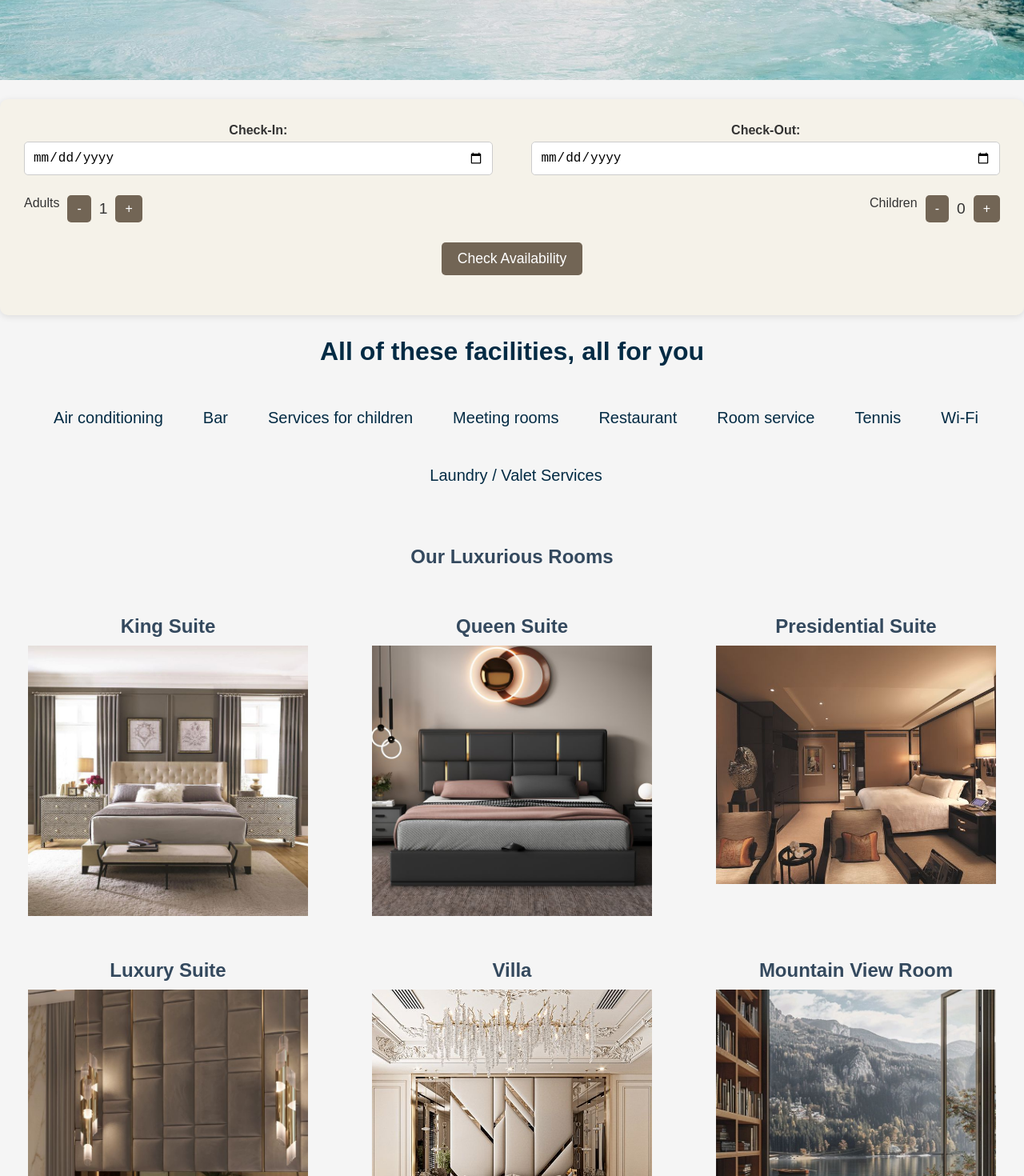
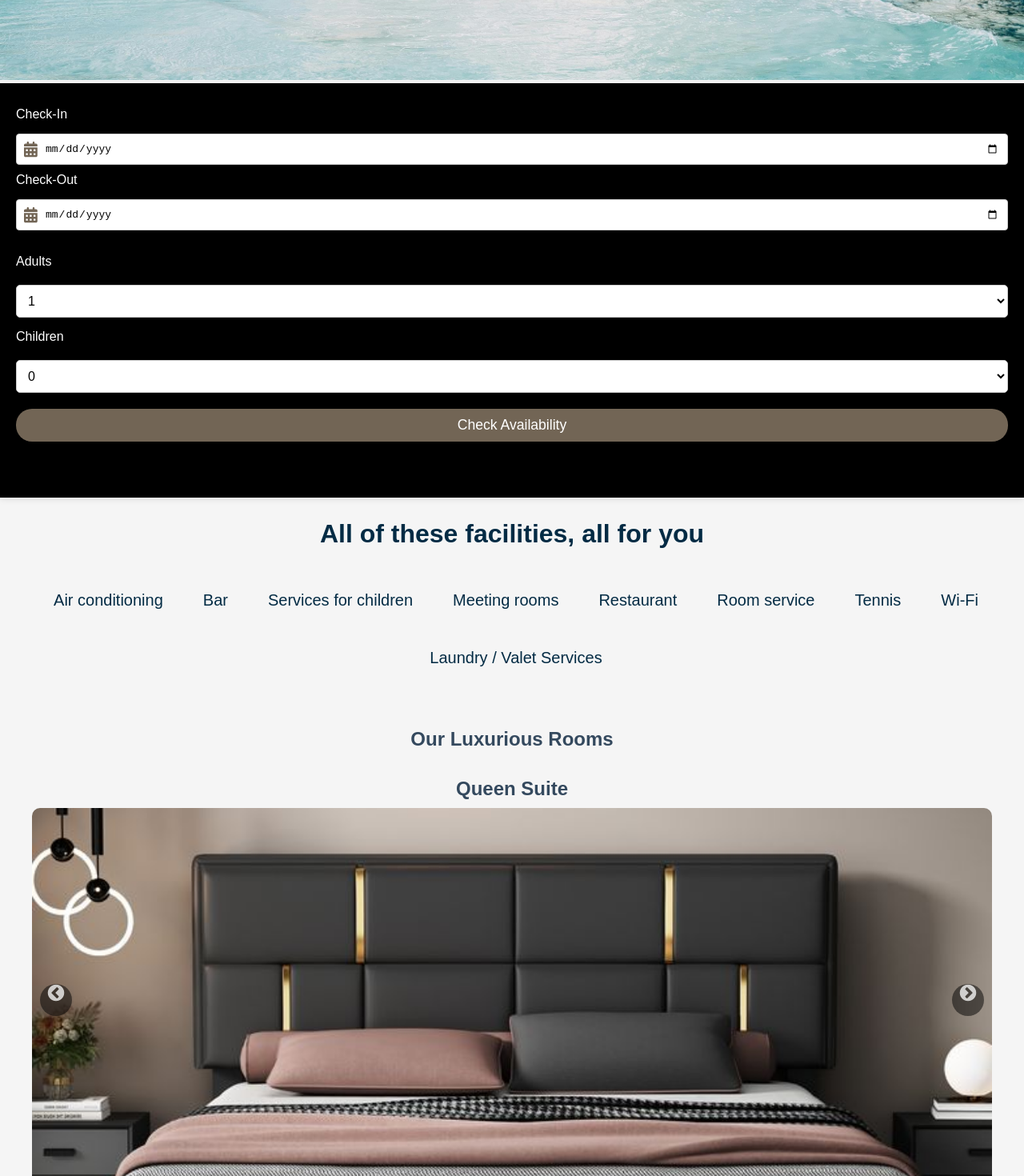
Before and after one commit to TshepoMadira/Hotel-Booking-App2, a React app: page / in a window 1280 px wide. Shown: the part 780-2250 px from the top of the page at 80% size. Built offline with nearby package versions, Linux system fonts and the light colour scheme; the HTML template or start-up script is replaced by a standard one.

Commit message:
Remove horizontal margin and adjust padding to make booking form background touch screen edges

```diff
--- a/package.json
+++ b/package.json
@@ -17,13 +17,15 @@
     "@react-three/fiber": "^8.17.10",
     "@reduxjs/toolkit": "^2.3.0",
     "firebase": "^10.14.1",
+    "flatpickr": "^4.6.13",
     "prop-types": "^15.8.1",
     "react": "^18.3.1",
     "react-dom": "^18.3.1",
+    "react-flatpickr": "^3.10.13",
     "react-icons": "^5.4.0",
     "react-redux": "^9.1.2",
     "react-router-dom": "^6.27.0",
-    "react-slick": "^0.30.2",
+    "react-slick": "^0.30.3",
     "redux": "^5.0.1",
     "slick-carousel": "^1.8.1",
     "three": "^0.169.0"
--- a/src/components/Bookingform.css
+++ b/src/components/Bookingform.css
@@ -1,88 +1,143 @@
+body {
+    margin: 0;
+    overflow-x: hidden;
+  }
+
+  html {
+    overflow-x: hidden;
+  }
+
   .booking-form {
-    background-color: #f5f2e9;
-    border-radius: 10px;
+    background-color: black;
+    color: white;
+
     box-shadow: 0 2px 8px rgba(0, 0, 0, 0.1);
-    padding: 30px;
-    max-width: 1600px;
-    margin: 20px auto;
+    padding: 30px 20px;
+    width: 100%;
+    box-sizing: border-box;
     font-family: 'Arial', sans-serif;
-
-
+    display: flex;
+    flex-direction: column;
+    gap: 20px;
   }
 
   .date-picker {
     display: flex;
-    justify-content: space-between;
-    margin-bottom: 25px;
+    flex-direction: column;
+    gap: 15px;
   }
 
-.label-Check-In, .label-Check-Out {
+  .date-label {
+    font-weight: 500;
+    color: white;
+    margin-bottom: 5px;
+    text-align: left;
+  }
+
+  .date-input-container {
+    position: relative;
+    display: flex;
+    align-items: center;
+  }
+
+  .date-icon {
+    position: absolute;
+    left: 10px;
+    color: #726555;
+    font-size: 1.2em;
+    pointer-events: none;
+  }
+
+  .date-input {
+    padding: 10px 10px 10px 35px;
+    border: 1px solid #ccc;
+
+    font-size: 1em;
+    transition: border-color 0.3s;
+    width: 100%;
+    background-color: white;
+    color: black;
+  }
+
+  .date-input:focus {
+    outline: none;
+    border-color: #726555;
+  }
+
+  .guests-container {
     display: flex;
     flex-direction: column;
-    width: 48%;
+    gap: 15px;
   }
 
-input[type="date"] {
+  .guest-group {
+    display: flex;
+    flex-direction: column;
+    gap: 5px;
+  }
+
+  .guest-label {
+    font-weight: 500;
+    color: white;
+    text-align: left;
+  }
+
+  .guest-select {
     padding: 10px;
     border: 1px solid #ccc;
     border-radius: 5px;
     font-size: 1em;
+    background-color: white;
+    color: black;
+    cursor: pointer;
     transition: border-color 0.3s;
+    width: 100%;
   }
 
-input[type="date"]:focus {
+  .guest-select:focus {
     outline: none;
+    border-color: #726555;
   }
 
-.guests-container {
-    margin-bottom: 25px;
-}
-
-.guests {
-    display: flex;
-    justify-content: space-between;
-}
-
-.guest-group {
-    display: flex;
-    align-items: center;
-}
-
-.Label {
-    margin-right: 10px;
-    font-weight: 500;
-    color: #333;
-}
-
-button {
-    background-color: #726555;
-    color: white;
-    border: none;
-    border-radius: 5px;
-    padding: 8px 12px;
-    cursor: pointer;
-    transition: background-color 0.3s;
-    font-size: 1em;
-}
-
-.number {
-    margin: 0 10px;
-    font-size: 1.2em;
-    color: #333;
-}
-
-.check-availability-button {
+  .checck-availabilityy {
     background-color: #726555;
     padding: 10px;
     color: white;
     border: none;
-    border-radius: 5px;
+    border-radius: 20px;
     cursor: pointer;
-
     font-size: 1.1em;
     transition: background-color 0.3s;
+    width: 100%;
   }
 
-.check-availability-button:hover {
-    background-color: #2c2925;
+
+
+  .rooms-list {
+    margin-top: 20px;
   }
+
+  .room-item {
+    background-color: white;
+    padding: 15px;
+    border-radius: 5px;
+    box-shadow: 0 2px 8px rgba(0, 0, 0, 0.1);
+    margin-bottom: 15px;
+    color: black;
+  }
+
+  .room-item h3 {
+    margin: 0 0 10px;
+    font-size: 1.5em;
+    color: #333;
+  }
+
+  .room-item p {
+    margin: 5px 0;
+    color: #555;
+  }
+
+  .room-item img {
+    border-radius: 5px;
+    margin-top: 10px;
+  }
--- a/src/components/Bookingform.jsx
+++ b/src/components/Bookingform.jsx
@@ -2,6 +2,8 @@ import React, { useState } from 'react';
 import './Bookingform.css';
 import { collection, getDocs } from 'firebase/firestore';
 import { db } from './Firebase';
+import { FontAwesomeIcon } from '@fortawesome/react-fontawesome';
+import { faCalendarAlt } from '@fortawesome/free-solid-svg-icons';
 
 const BookingForm = () => {
   const [numAdults, setNumAdults] = useState(1);
@@ -10,24 +12,19 @@ const BookingForm = () => {
   const [checkOutDate, setCheckOutDate] = useState('');
   const [rooms, setRooms] = useState([]);
 
-  const increment = (setter, value) => setter(value + 1);
-  const decrement = (setter, value) => {
-    if (value > 0) setter(value - 1);
-  };
-
   const today = new Date().toISOString().split('T')[0];
 
   const checkAvailability = async () => {
     const roomsCollection = collection(db, 'accommodations');
     const roomsSnapshot = await getDocs(roomsCollection);
-    const roomsList = roomsSnapshot.docs.map(doc => ({
+    const roomsList = roomsSnapshot.docs.map((doc) => ({
       id: doc.id,
-      ...doc.data()
+      ...doc.data(),
     }));
 
     console.log('All Rooms:', roomsList);
 
-    const filteredRooms = roomsList.filter(room => {
+    const filteredRooms = roomsList.filter((room) => {
       return room.available === true;
     });
 
@@ -38,48 +35,72 @@ const BookingForm = () => {
 
   return (
     <div className="booking-form">
+
       <div className="date-picker">
-        <label className='label-Check-In'>
-          Check-In:
+        <label className="date-label">Check-In</label>
+        <div className="date-input-container">
+          <FontAwesomeIcon icon={faCalendarAlt} className="date-icon" />
           <input
             type="date"
             value={checkInDate}
             onChange={(e) => setCheckInDate(e.target.value)}
             min={today}
+            className="date-input"
           />
-        </label>
-        <label className='label-Check-Out'>
-          Check-Out:
+        </div>
+        <label className="date-label">Check-Out</label>
+        <div className="date-input-container">
+          <FontAwesomeIcon icon={faCalendarAlt} className="date-icon" />
           <input
             type="date"
             value={checkOutDate}
             onChange={(e) => setCheckOutDate(e.target.value)}
             min={checkInDate || today}
+            className="date-input"
           />
-        </label>
-      </div>
-      <div className="guests-container">
-        <div className="guests">
-          <div className="guest-group">
-            <label className="Label">Adults</label>
-            <button onClick={() => decrement(setNumAdults, numAdults)}>-</button>
-            <span className="number">{numAdults}</span>
-            <button onClick={() => increment(setNumAdults, numAdults)}>+</button>
-          </div>
-          <div className="guest-group">
-            <label className="Label">Children</label>
-            <button onClick={() => decrement(setNumChildren, numChildren)}>-</button>
-            <span className="number">{numChildren}</span>
-            <button onClick={() => increment(setNumChildren, numChildren)}>+</button>
-          </div>
         </div>
       </div>
 
-      <button className="check-availability-button" onClick={checkAvailability}>
+
+      <div className="guests-container">
+        <div className="guest-group">
+          <label className="guest-label">Adults</label>
+          <select
+            value={numAdults}
+            onChange={(e) => setNumAdults(Number(e.target.value))}
+            className="guest-select"
+          >
+            {[...Array(6).keys()].map((num) => (
+              <option key={num} value={num}>
+                {num}
+              </option>
+            ))}
+          </select>
+        </div>
+        <div className="guest-group">
+          <label className="guest-label">Children</label>
+          <select
+            value={numChildren}
+            onChange={(e) => setNumChildren(Number(e.target.value))}
+            className="guest-select"
+          >
+            {[...Array(6).keys()].map((num) => (
+              <option key={num} value={num}>
+                {num}
+              </option>
+            ))}
+          </select>
+        </div>
+      </div>
+
+
+      <button className="checck-availabilityy" onClick={checkAvailability}>
         Check Availability
       </button>
+
+
       <div className="rooms-list">
-        {rooms.map(room => (
+        {rooms.map((room) => (
           <div key={room.id} className="room-item">
             <h3>{room.name}</h3>
             <p>{room.description}</p>
--- a/src/components/Homepage.jsx
+++ b/src/components/Homepage.jsx
@@ -1,5 +1,8 @@
 import React from "react";
 import { useNavigate } from "react-router-dom";
+import Slider from "react-slick";
+import "slick-carousel/slick/slick.css";
+import "slick-carousel/slick/slick-theme.css";
 import "./homepage.css";
 import Footer from "./footer";
 import BookingForm from "./Bookingform";
@@ -9,7 +12,7 @@ const Homepage = () => {
 
   const testimonials = [
     {
-      name: "Alice Johnson",
+      name: "Lucky Dlamini",
       text: "This is a lovely hotel in all sense of the word. Our room was very comfortable and the view was stunning.",
     },
     {
@@ -21,7 +24,7 @@ const Homepage = () => {
       text: "Luxurious rooms and a stunning view. Highly recommend the King Suite!",
     },
     {
-      name: "Michael Smith",
+      name: "Tshepo Le Roux",
       text: "An unforgettable experience! The staff were incredibly welcoming and attentive.",
     },
   ];
@@ -29,6 +32,74 @@ const Homepage = () => {
   const handleBookNow = () => {
     navigate("/checkavailabilityrooms");
   };
+
+  const roomOffers = [
+    {
+      title: "King Suite",
+      image: "src/assets/images/Bernhardt Maxime King Upholstered Wing Panel Bed in Cream _ Wood _ Nebraska Furniture Mart.jpeg",
+      description: "- Two bathrooms with double sink vanity\n- Flat screen TV\n- Full size sofa with lounge chairs\n- Free Uncapped wifi\n- Private Balcony",
+    },
+    {
+      title: "Queen Suite",
+      image: "src/assets/images/Queen Size Lift Up Storage Bed Frame Upholstered Platform Bed with Gas Lift up Hydraulic Storage and Gold Stripes Headboard.jpeg",
+      description: "- Queen size bed with plush pillows and high-quality linens\n- Spacious bathroom with separate shower and bathtub\n- Flatscreen TV with premium channels",
+    },
+    {
+      title: "Presidential Suite",
+      image: "src/assets/images/Design firm Gettys and The Peninsula Hong Kong redefine the luxury travel experience.jpeg",
+      description: "- Comfortable bed\n- Single vanity with high-end fixtures\n- Complimentary breakfast\n- Flat screen TV with premium channels\n- Sofa bed for extra sleep",
+    },
+    {
+      title: "Luxury Suite",
+      image: "src/assets/images/Luxury Bedroom Interior Design Projects.jpeg",
+    },
+    {
+      title: "Villa",
+      image: "src/assets/images/L U X U R I O U S.jpeg",
+    },
+    {
+      title: "Mountain View Room",
+      image: "src/assets/images/Mountain Retreat.jpeg",
+    },
+    {
+      title: "Honeymoon Suite",
+      image: "src/assets/images/5f3d5ed3-d71e-463f-9048-03f9a79372de.jpeg",
+    },
+  ];
+
+  const settings = {
+    dots: true,
+    infinite: true,
+    speed: 500,
+    slidesToShow: 1,
+    slidesToScroll: 1,
+    autoplay: true,
+    autoplaySpeed: 5000,
+    nextArrow: <SampleNextArrow />,
+    prevArrow: <SamplePrevArrow />,
+  };
+
+  function SampleNextArrow(props) {
+    const { className, style, onClick } = props;
+    return (
+      <div
+        className={className}
+        style={{ ...style, display: "block", borderRadius: "50%" }}
+        onClick={onClick}
+      />
+    );
+  }
+
+  function SamplePrevArrow(props) {
+    const { className, style, onClick } = props;
+    return (
+      <div
+        className={className}
+        style={{ ...style, display: "block", borderRadius: "50%" }}
+        onClick={onClick}
+      />
+    );
+  }
 
   return (
     <div className="home-page">
@@ -54,39 +125,27 @@ const Homepage = () => {
           <li><i className="fas fa-cocktail"></i> Bar</li>
           <li><i className="fas fa-child"></i> Services for children</li>
           <li><i className="fas fa-handshake"></i> Meeting rooms</li>
-
           <li><i className="fas fa-utensils"></i> Restaurant</li>
           <li><i className="fas fa-concierge-bell"></i> Room service</li>
           <li><i className="fas fa-tennis-ball"></i> Tennis</li>
-
           <li><i className="fas fa-wifi"></i> Wi-Fi</li>
-
           <li><i className="fas fa-tshirt"></i> Laundry / Valet Services</li>
-
         </ul>
       </div>
 
       <div className="container">
         <h3>Our Luxurious Rooms</h3>
-        <div className="room-offers">
-          {[
-            { title: "King Suite", image: "src/assets/images/Bernhardt Maxime King Upholstered Wing Panel Bed in Cream _ Wood _ Nebraska Furniture Mart.jpeg", description: "- Two bathrooms with double sink vanity\n- Flat screen TV\n- Full size sofa with lounge chairs\n- Free Uncapped wifi\n- Private Balcony" },
-            { title: "Queen Suite", image: "src/assets/images/Queen Size Lift Up Storage Bed Frame Upholstered Platform Bed with Gas Lift up Hydraulic Storage and Gold Stripes Headboard.jpeg", description: "- Queen size bed with plush pillows and high-quality linens\n- Spacious bathroom with separate shower and bathtub\n- Flatscreen TV with premium channels" },
-            { title: "Presidential Suite", image: "src/assets/images/Design firm Gettys and The Peninsula Hong Kong redefine the luxury travel experience.jpeg", description: "- Comfortable bed\n- Single vanity with high-end fixtures\n- Complimentary breakfast\n- Flat screen TV with premium channels\n- Sofa bed for extra sleep" },
-            { title: "Luxury Suite", image: "src/assets/images/Luxury Bedroom Interior Design Projects.jpeg" },
-            { title: "Villa", image: "src/assets/images/L U X U R I O U S.jpeg" },
-            { title: "Mountain View Room", image: "src/assets/images/Mountain Retreat.jpeg" },
-            { title: "Honeymoon Suite", image: "src/assets/images/5f3d5ed3-d71e-463f-9048-03f9a79372de.jpeg" }
-          ].map((room, index) => (
+        <Slider {...settings}>
+          {roomOffers.map((room, index) => (
             <div className="room-container" key={index}>
               <h3>{room.title}</h3>
               <img src={room.image} alt={room.title} className="room-image" />
               <div className="room-description">
-
+                <p>{room.description}</p>
               </div>
             </div>
           ))}
-        </div>
+        </Slider>
       </div>
 
       <div className="testimonials">
--- a/src/components/homepage.css
+++ b/src/components/homepage.css
@@ -28,36 +28,35 @@
 
 .container {
   padding: 20px;
-}
-
-.room-offers {
-  display: flex;
-  justify-content: space-between;
-  flex-wrap: wrap;
-  margin: 20px 0;
+  max-width: 1200px;
+  margin: 0 auto;
 }
 
 .room-container {
-  width: 32%;
-  max-width: 350px;
-  height: 400px;
-  margin: 15px;
+  width: 100%;
+  height: 600px;
+  margin: 0;
   display: flex;
   flex-direction: column;
   align-items: center;
+  justify-content: center;
   box-sizing: border-box;
   overflow: hidden;
 }
 
-.room-container img {
+.room-image {
   width: 100%;
   height: 100%;
   object-fit: cover;
+  border-radius: 10px;
 }
 
 .room-description {
-  padding: 10px;
+  padding: 20px;
   text-align: center;
+  background: rgba(255, 255, 255, 0.8);
+  border-radius: 10px;
+  margin-top: 10px;
 }
 
 .slogan {
@@ -66,14 +65,13 @@
 }
 
 .facilities {
-  color: #032B44;
+  color: #032b44;
 }
 
 .amenities {
   text-align: center;
   margin-top: 20px;
-
-  color: #032B44;
+  color: #032b44;
 }
 
 .amenities-list {
@@ -92,11 +90,9 @@
   margin-right: 10px;
 }
 
-.btn-secondary {
-  margin-top: 10px;
-  padding: 10px 20px;
-  font-size: 16px;
-  cursor: pointer;
+.book-now-btn {
+  width: 90px;
+  height: 40px;
 }
 
 .testimonial-container {
@@ -140,8 +136,35 @@
   margin-top: 10px;
 }
 
+.slick-prev:before,
+.slick-next:before {
+  color: black;
+}
 
-.book-now-btn{
-  width: 90px;
+.slick-prev,
+.slick-next {
+  width: 40px;
   height: 40px;
+  background: rgba(0, 0, 0, 0.5);
+  border-radius: 50%;
+  z-index: 1;
 }
+
+.slick-prev:hover,
+.slick-next:hover {
+  background: rgba(0, 0, 0, 0.8);
+}
+
+.slick-prev {
+  left: 10px;
+}
+
+.slick-next {
+  right: 10px;
+}
+
+.slick-prev:before,
+.slick-next:before {
+  color: white;
+  font-size: 24px;
+}
```
Also changed, not shown: 1 other file (tests, documents, lock files or other folders). Lines whose indentation alone changed are shown as unchanged.
